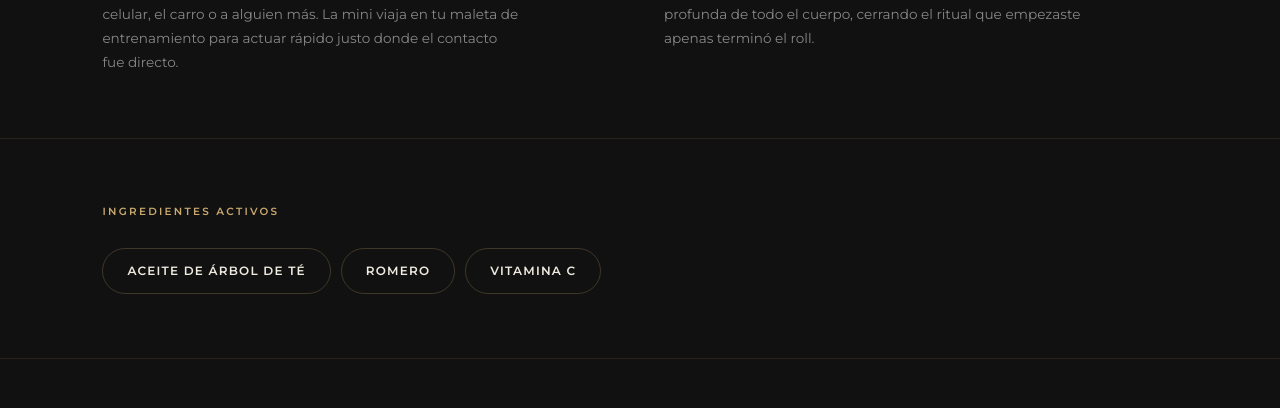
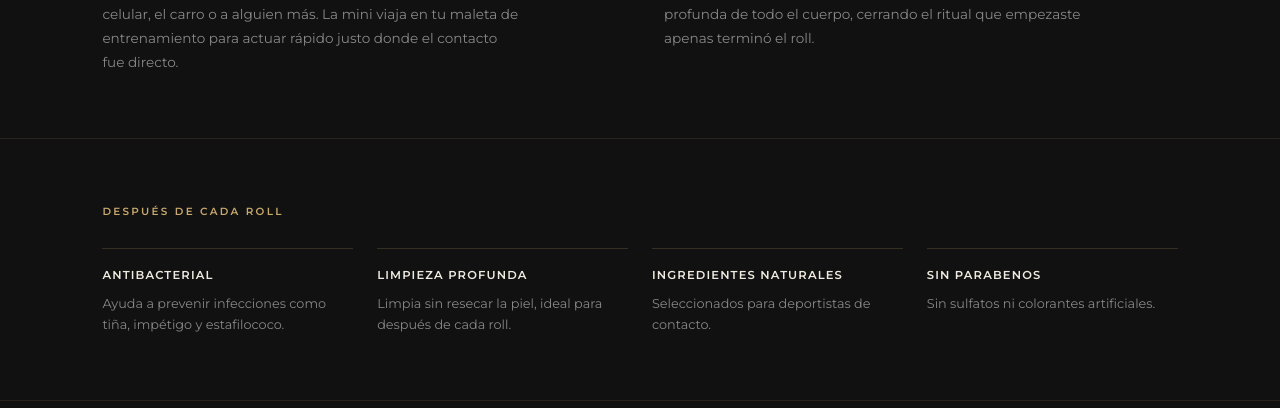
Before and after one commit to TurronDeAvellana/MEI, a React (Vite) app: page /mat-defence in a window 1280 px wide. Shown: the part 2400-2808 px from the top of the page. Built offline with nearby package versions, Linux system fonts and the light colour scheme.

Commit message:
fix: quita sección duplicada de Ingredientes Activos en Mat Defence
Los ingredientes ya se muestran como etiquetas en la tarjeta "El jabón para peleadores".

```diff
--- a/src/pages/MatDefencePage.css
+++ b/src/pages/MatDefencePage.css
@@ -445,31 +445,6 @@
   margin-bottom: 28px;
 }
 
-/* Benefits grid */
-.md-page__benefits {
-  display: flex;
-  flex-wrap: wrap;
-  gap: 10px;
-}
-
-.md-page__benefit {
-  border: 1px solid rgba(200, 169, 110, 0.25);
-  padding: 12px 24px;
-  border-radius: 100px;
-  font-family: var(--font-body);
-  font-size: 0.75rem;
-  font-weight: 600;
-  letter-spacing: 0.1em;
-  text-transform: uppercase;
-  color: var(--md-crudo);
-  transition: border-color 0.2s ease, background 0.2s ease;
-}
-
-.md-page__benefit:hover {
-  border-color: var(--md-kraft);
-  background: rgba(200, 169, 110, 0.08);
-}
-
 /* Features grid */
 .md-page__features {
   display: grid;
--- a/src/pages/MatDefencePage.jsx
+++ b/src/pages/MatDefencePage.jsx
@@ -41,7 +41,7 @@ const athletes = [
 ];
 
 function MatDefencePage() {
-  const { title, body, benefits, logo } = site.matDefence;
+  const { title, body, logo } = site.matDefence;
 
   return (
     <>
@@ -171,16 +171,6 @@ function MatDefencePage() {
           </div>
         </div>
 
-        {/* Ingredients */}
-        <div className="md-page__section">
-          <p className="md-page__section-label">Ingredientes Activos</p>
-          <div className="md-page__benefits">
-            {benefits.map((b) => (
-              <div key={b} className="md-page__benefit">{b}</div>
-            ))}
-          </div>
-        </div>
-
         {/* Features */}
         <div className="md-page__section md-page__section--features">
           <p className="md-page__section-label">Después de cada roll</p>
```
